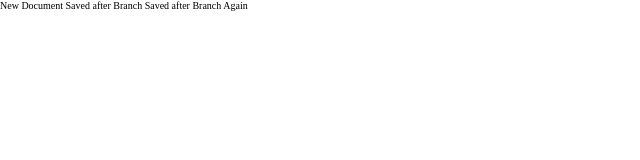
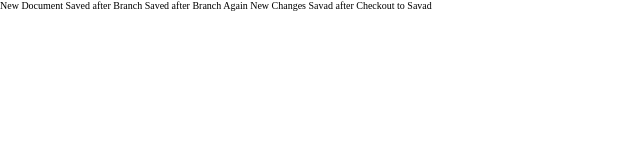
Before and after one commit to idsalmantm/project_01, a website: page index.html in a window 1280 px wide. Shown: the whole page, without its empty margins (0-640 px from the left). Drawn offline with nearby package versions, Linux system fonts and the light colour scheme.

Commit message:
changes after checkout to savad

```diff
--- a/index.html
+++ b/index.html
@@ -21,6 +21,7 @@
             New Document
             Saved after Branch
             Saved after Branch Again
+            New Changes Savad after Checkout to Savad
         </section>
     </main>
     <script src="dist/bundle.js"></script>
```
